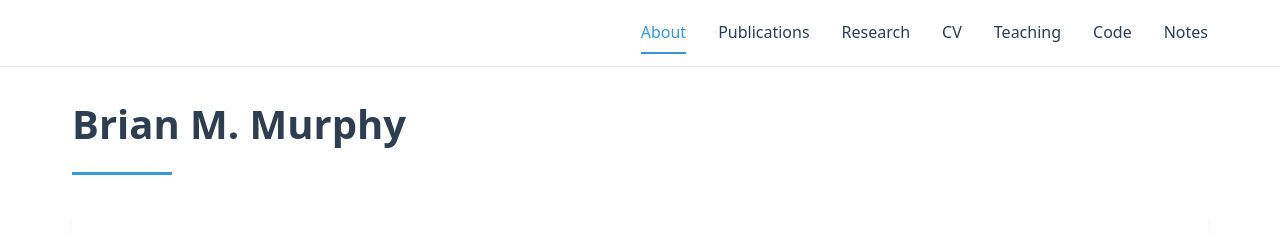
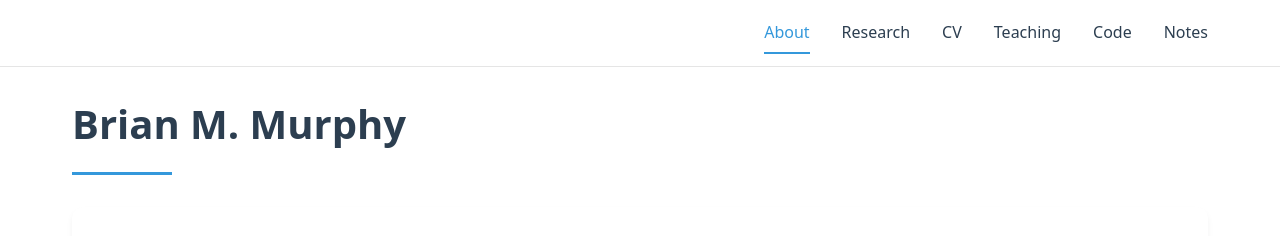
Before and after one commit to BrianMurphyEcon/BrianMurphyEcon.github.io, a plain HTML site: page index.html in a window 1280 px wide. Shown: the top 236 px of the page. Drawn offline with Linux system fonts and the light colour scheme.

Commit message:
fix nav bar

```diff
--- a/index.html
+++ b/index.html
@@ -218,7 +218,6 @@
     <nav class="nav-container">
         <div class="nav-content">
             <a href="/" class="nav-link active">About</a>
-            <a href="publications.html" class="nav-link">Publications</a>
             <a href="research.html" class="nav-link">Research</a>
             <a href="cv/BMurphy_CV.pdf" class="nav-link">CV</a>
             <a href="teaching.html" class="nav-link">Teaching</a>
```
